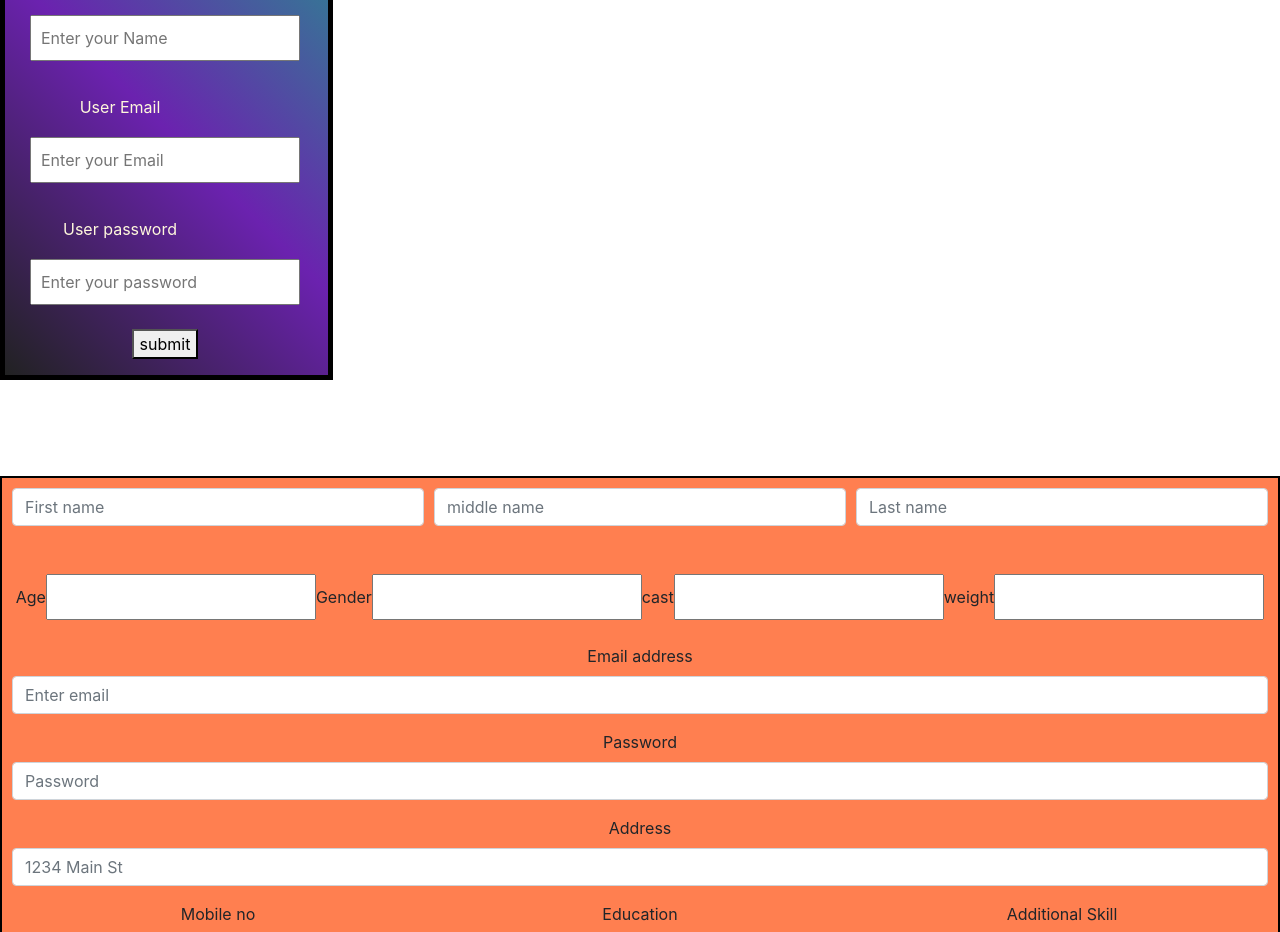
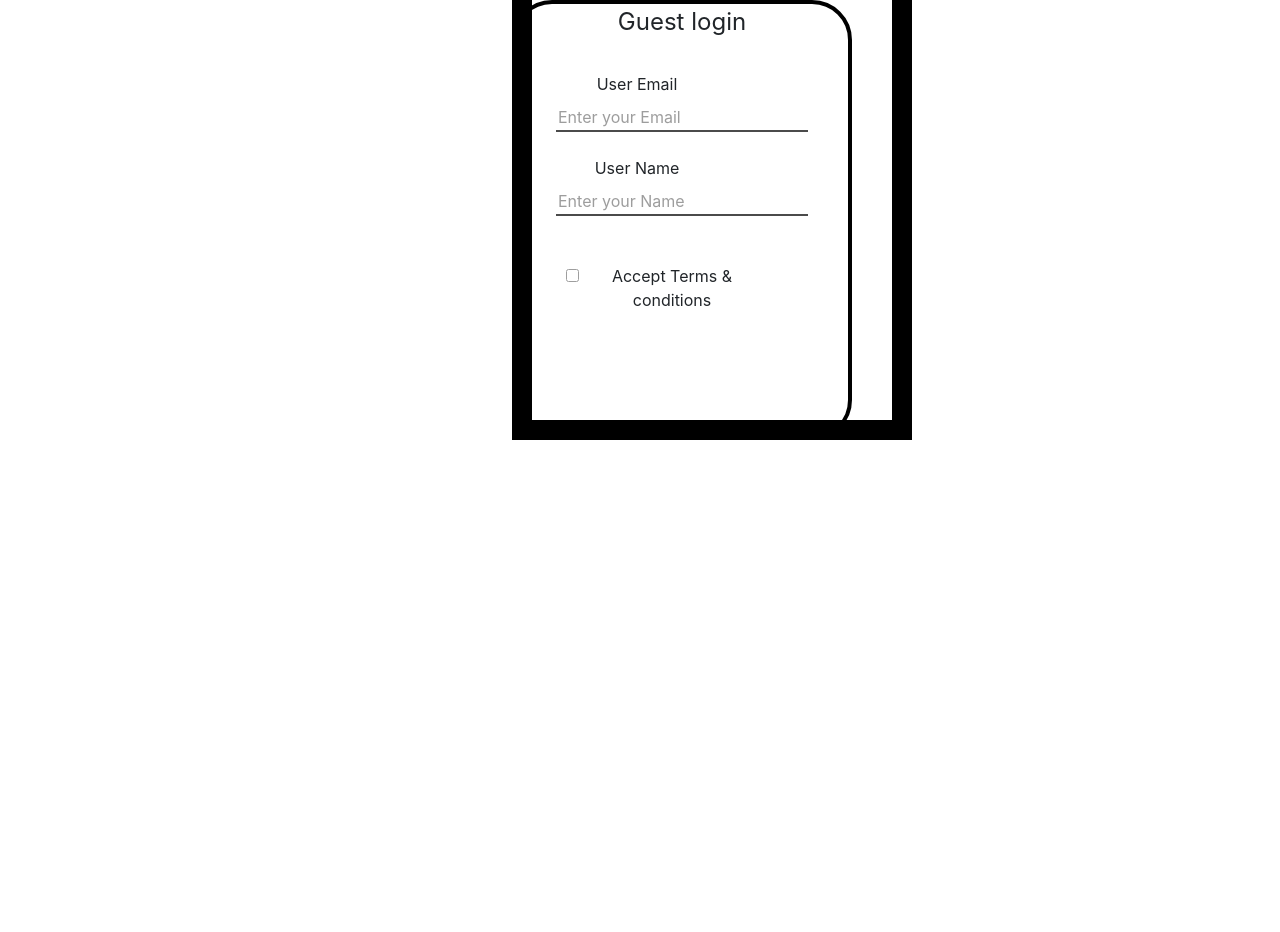
Before and after one commit to Yahiya-Zahour/pickupbiz, a React (Create React App) app: page / in a window 1280 px wide. Shown: the part 120-1052 px from the top of the page. After the commit the page ends 800 px from the top, so only its background shows below. Built offline with nearby package versions, Linux system fonts and the light colour scheme.

Commit message:
practice

```diff
--- a/src/Component/Header/Header.css
+++ b/src/Component/Header/Header.css
@@ -1,25 +1,6 @@
-
-.heading{background: linear-gradient(45deg,rgb(33, 34, 34),rgb(107, 34, 175),rgb(36, 146, 141));
-border: 5px solid black; width: 333px; height: 500px;
-padding: 10px;}
-fieldset{height: 400px;
-width: 300px;border-radius: 5px;
-border-color: black; height: 400px;}
-legend{
- margin-right: 20px;background: linear-gradient(45deg,rgb(255, 255, 255),rgb(255, 255, 255),rgb(255, 255, 255));border-radius: 10px;
-margin-top: 50px;
-padding: 5px;font-family: Arial, Helvetica, sans-serif;
-}
-.mar{margin-right: 90px;
-padding: 10px;
-color: cornsilk;}
-input{padding: 9px;margin: 12px;}
-button:hover{background:linear-gradient(45deg,skyblue,#fff,skyblue);
-border-radius: 10px;}
-.first{width: 97%;}
-.label{margin: 10px;}
-.labell{padding: 40px;
-width: 100%;}
-/* form{background:crimson;} */
-.cr7{border: 2px solid black; padding: 10px;
-background:coral;}
+input{border: none; border-bottom: 2px solid black;opacity: 0.7;}
+.headin{border: 4px solid black;width: 340px;height: 440px;position: absolute;top: 15%;left: 40%;}
+label{margin-right: 90px;}
+.rrr{margin-left: 50px;}
+.headin{border-radius: 40px 40px 40px 40px;}
+.ttt{display: flex;border: 20px solid black; width: 400px;height: 490px;margin-left:512px ;margin-top: 70px;}
--- a/src/Component/Header/Header.jsx
+++ b/src/Component/Header/Header.jsx
@@ -1,95 +1,30 @@
 import React from "react";
 import "./Header.css";
-import imglogo from "../images/cr7.jpg";
-import videohd from "../videos/Butterfly.mp4";
-import audiomp3 from "../audios/1998.mp3.mp3";
 import {Form,Button,Col} from 'react-bootstrap'
 export const HeaderSection=()=>{
 
     return(
-        <div>
-            {/* FIRST ROW */}
-            <div className="heading">
+        <div className="ttt">
+            <div className="headin">
             <fieldset>
             <legend>
                 Guest login
             </legend>
             <br/>
-            {/* 2ND ROW */}
+            <label className="mar">User Email</label><br/>
+            <input type="text" placeholder="Enter your Email"/>
+            <br/><br/>
             <label className="mar">User Name</label><br/>
             <input type="text" placeholder="Enter your Name"/>
             <br/><br/>
-            <label className="mar">User Email</label><br/>
-            <input type="text" placeholder="Enter your Email"/>
-            <br/><br/>
-            <label className="mar">User password</label><br/>
-            <input type="password" placeholder="Enter your password"/>
-            <br/><br/>
-            <button>submit</button>
+            <br/>
+            <div className="rrr">
+           <Form.Group controlId="formBasicCheckbox">
+           <Form.Check type="checkbox" label="Accept Terms & conditions" />
+           </Form.Group>
+           </div>
             </fieldset>
             </div>
-            <br/>
-            <br/><br/><br/>
-            {/* 3 ROW */}
-            <div className="cr7">
-            <Form>
-  <Form.Row>
-    <Col>
-      <Form.Control placeholder="First name" />
-    </Col>
-    <Col>
-      <Form.Control placeholder="middle name" />
-    </Col>
-    <Col>
-      <Form.Control placeholder="Last name" />
-    </Col>
-  </Form.Row>
-  <br/><br/>
-  {/* 4 ROW */}
-  <label >Age</label>
-  <input type="text"/>
- < label>Gender</label>
-  <input type="text"/>
- < label>cast</label>
-  <input type="text"/>
-  < label>weight</label>
-  <input type="text"/>
-  <br/><br/>
-  {/* 5 ROW */}
-  <Form.Group controlId="formGroupEmail">
-    <Form.Label>Email address</Form.Label>
-    <Form.Control type="email" placeholder="Enter email" />
-  </Form.Group>
-  <Form.Group controlId="formGroupPassword">
-    <Form.Label>Password</Form.Label>
-    <Form.Control type="password" placeholder="Password" />
-  </Form.Group>
-  {/*6 row */}
-  <Form.Group controlId="formGridAddress1">
-    <Form.Label>Address</Form.Label>
-    <Form.Control placeholder="1234 Main St" />
-  </Form.Group>
-  <Form.Row>
-    <Col>
-    <label> Mobile no</label>
-      <Form.Control placeholder="mobile no" />
-    </Col>
-    <Col>
-    <label>Education</label>
-      <Form.Control placeholder="Education" />
-    </Col>
-    <Col>
-    <label>Additional Skill</label>
-      <Form.Control placeholder="Additional Skill" />
-    </Col>
-  </Form.Row>
-  <input type="radio"/>
-  <label>Check me out</label>
-  <br/>
-  <button>Submit</button>
-
-</Form>
-</div>
         </div>
     )
     }
```
Also changed, not shown: src/Component/Header/from.jsx (added, +17 -0 lines), 1 other file (tests, documents, lock files or other folders).
